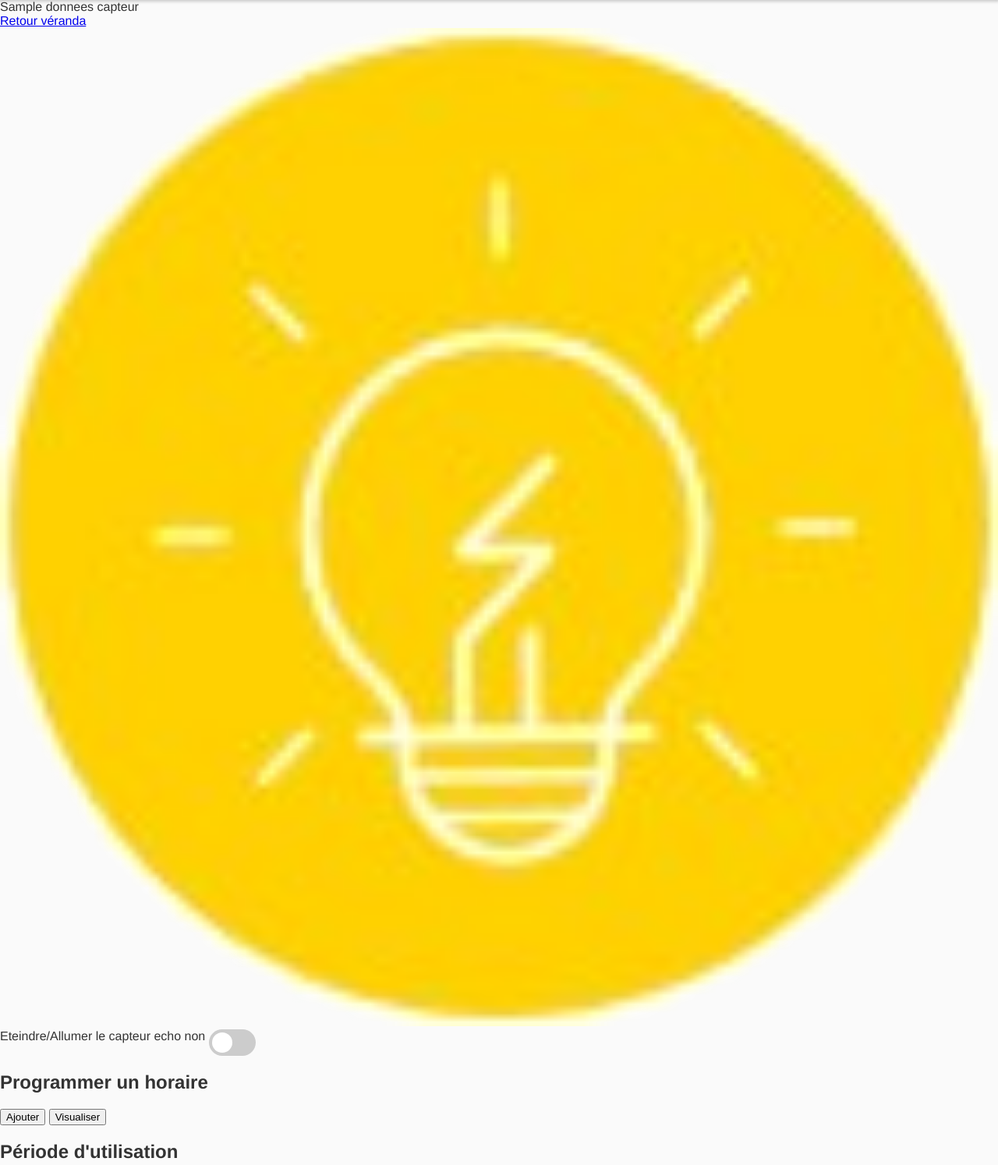
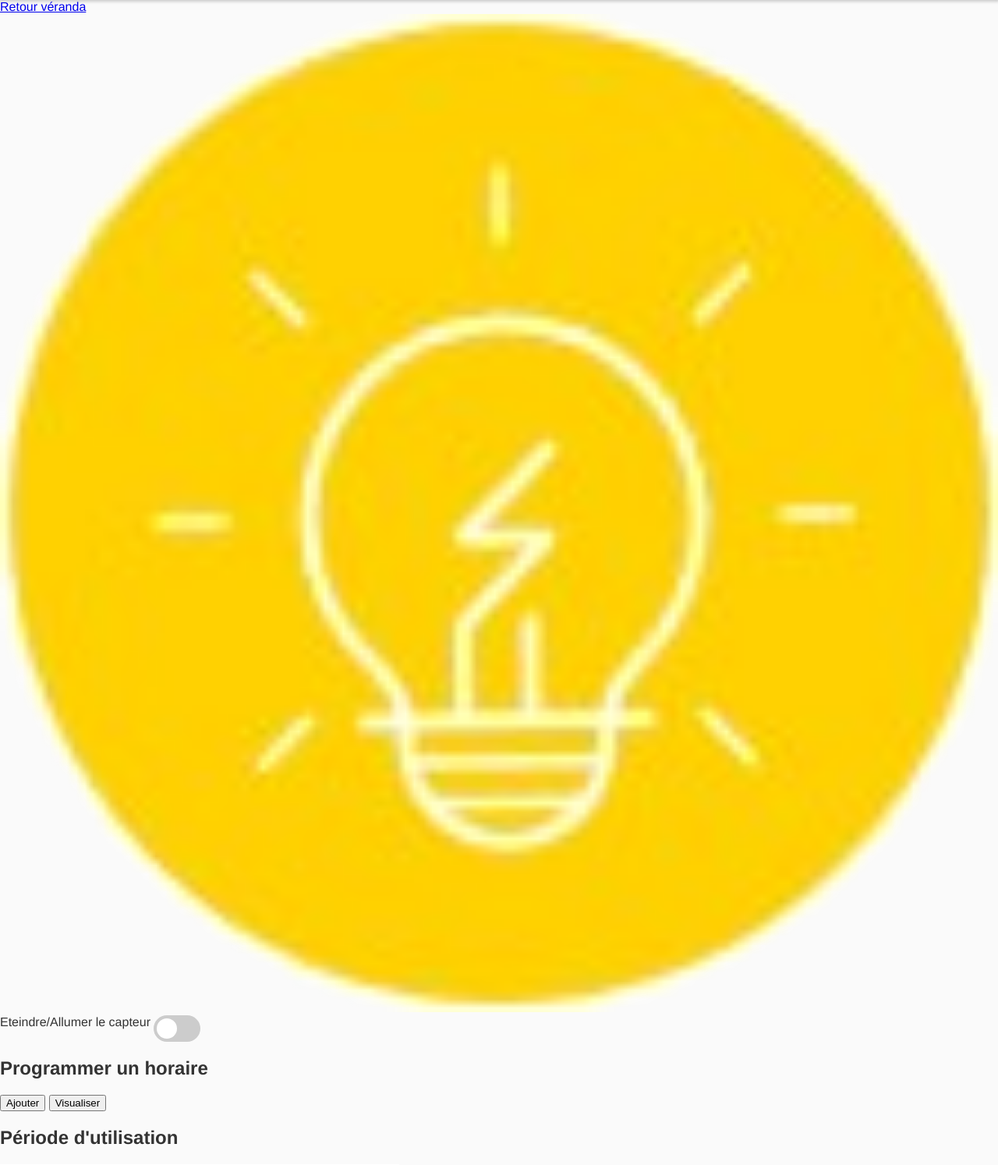
Before and after one commit to Miambox/Ecosystem, a PHP site: template app/vues/client/detailsCapteur.php in a window 1280 px wide. Shown: the part 70-1564 px from the top of the page at 78% size. Run offline with PHP 8.4, Linux system fonts and the light colour scheme; the template is opened without the code that fills it: most values are stand-ins (such as "Sample title", 1, 10 or a date in 2020); some libraries are stand-ins or nearby versions.

Commit message:
[dev] add capteur + plus de detail3

```diff
--- a/app/controleur/client/capteur.php
+++ b/app/controleur/client/capteur.php
@@ -57,7 +57,7 @@ switch ($action) {
 
         $idCapteur = $_POST['id_capteur'];
         //if( isset($_POST['id_capteur'])) {
-        $donneesCapteur =  infoCapteur($bdd, idCapteur);
+        $donneesCapteur =  infoCapteur($bdd, $idCapteur);
         //}
 
         $liste_ambiance = selectionnerAmbiance($bdd);
--- a/app/vues/client/detailsCapteur.php
+++ b/app/vues/client/detailsCapteur.php
@@ -1,7 +1,7 @@
 <div class="container-details-capteur">
 <?php
 
-echo $donneesCapteur['nom'];
+//echo $donneesCapteur['nom'];
 
 ?>
   <div class="container-logo">
@@ -9,14 +9,12 @@ echo $donneesCapteur['nom'];
     <img src="<?=ROOT_URL?>/static/image/entreprise/eco-light.png" width="100%" alt="">
     <div class="on_off">
       <span>Eteindre/Allumer le capteur</span>
-      <?php if ($donneesCapteur['etat']==1): ?>
-        echo oui
+      <?php if ($donneesCapteur['etat']=="marche"): ?>
         <label class="toggle-button">
           <input type="checkbox" checked>
           <span class="slider round"></span>
         </label>
       <?php else : ?>
-        echo non
         <label class="toggle-button">
           <input type="checkbox" >
           <span class="slider round"></span>
```
